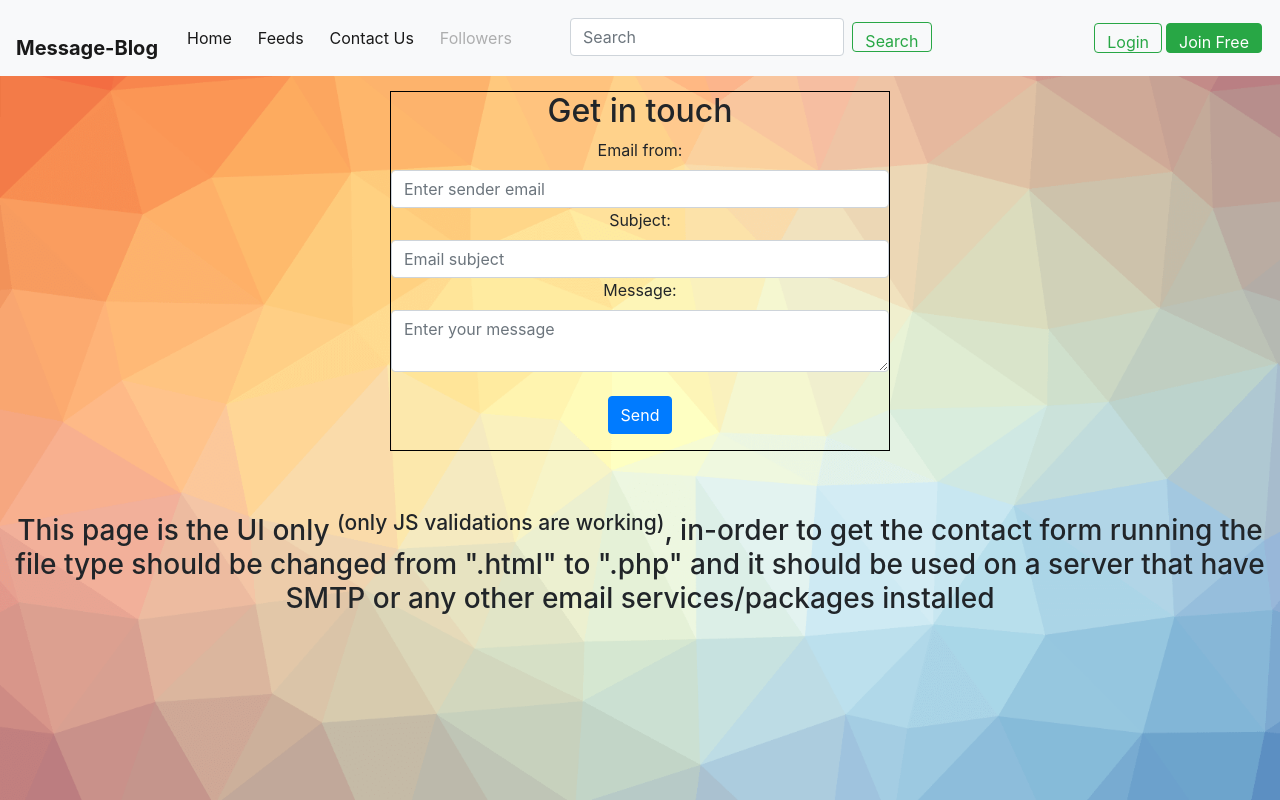
After one commit to sxaxmz/message-blog, a PHP site: page /contactForm.html in a window 1280 px wide. The commit adds this page. Run offline with PHP 8.4, Linux system fonts and the light colour scheme.

Commit message:
UI Adjustments, Contact form

```diff
--- /dev/null
+++ b/contactForm.html
@@ -0,0 +1,174 @@
+<!--
+<?php
+/** REQUIRE RUNNING SERVER WITH SMTP OR EMAIL SERVICES/PACKAGE INSTALLED**/
+$emailTo = "noreply@firstwebpage3.com";
+$emailFrom = $_POST['emailFrom'];
+$emailSubject = $_POST['subject'];
+$emailMsg = $_POST['msg'];
+
+$error = "";
+$missing = "";
+$emailSuccess = "";
+$emailFail = "";
+
+if ($_POST) {
+
+if (filter_var($emailFrom, FILTER_VALIDATE_EMAIL) === false) {
+ $error .= "<p>".$emailFrom." is considered Invalid.</p>";
+}
+
+
+if (!$emailSubject) {
+  $missing .=  "<p>Subject is empty</p>";
+}
+if (!$emailMsg) {
+  $missing .=  "<p>Message is empty<p/>";
+}
+if (!$emailFrom) {
+  $missing .=  "<p>Email From is empty</p>";
+}
+
+if ($error != "") {
+  $error = '<div class="alert alert-danger" role="alert"> <p> There are some missing field(s): </p>'.$error.' </div>';
+}
+
+if ($missing != "") {
+  $missing = '<div class="alert alert-warning" role="alert"> <p> There are some error(s): </p> '.$missing.' </div>';
+}
+
+if ($error == "" && $missing == "") {
+
+ if ( mail ($emailFrom, $emailTo, $emailSubject, $emailMsg) ) {
+ $emailSuccess .= '<div class="alert alert-success ">Email Sent Successfully</div>';
+ } else {
+ $emailFail .= '<div class="alert alert-danger ">Failed to send the email</div>';
+ }
+
+}
+
+}
+?> -->
+
+<!-- This page is the UI only, in-order to get the contact form running the file type should be changed from ".html" to ".php"-->
+<!-- and it should be used on a server that have SMTP or any other email services/packages installed -->
+
+<html>
+<head>
+  <meta charset="utf-8">
+  <title> Contact Form </title>
+  <link rel="stylesheet" type="text/css" href="style.css">
+
+  <script src="https://ajax.googleapis.com/ajax/libs/jquery/3.3.1/jquery.min.js"></script>
+
+<!-- Bootstrap CSS -->
+    <link rel="stylesheet" href="https://stackpath.bootstrapcdn.com/bootstrap/4.1.0/css/bootstrap.min.css" integrity="sha384-9gVQ4dYFwwWSjIDZnLEWnxCjeSWFphJiwGPXr1jddIhOegiu1FwO5qRGvFXOdJZ4" crossorigin="anonymous">
+
+
+
+</head>
+  <body>
+
+    <nav class="navbar navbar-expand-lg navbar-light sticky-top bg-light">
+  <a class="navbar-brand logo" href="index.html">Message-Blog</a>
+  <button class="navbar-toggler" type="button" data-toggle="collapse" data-target="#navbarSupportedContent" aria-controls="navbarSupportedContent" aria-expanded="false" aria-label="Toggle navigation">
+    <span class="navbar-toggler-icon"></span>
+  </button>
+
+  <div class="collapse navbar-collapse" id="navbarSupportedContent">
+    <ul class="navbar-nav mr-auto">
+      <li class="nav-item active menu-item">
+        <a class="nav-link" href="landing.html">Home </a>
+      </li>
+      <li class="nav-item active menu-item">
+        <a class="nav-link" href="index.html">Feeds </a>
+      </li>
+       <li class="nav-item active menu-item">
+        <a class="nav-link" href="#">Contact Us </a>
+      </li>
+      <li class="nav-item menu-item">
+        <a class="nav-link disabled" href="#">Followers</a>
+      </li>
+      <li >
+      <li class="nav-item">
+      <form class="form-inline my-2 my-lg-0 search-section">
+      <input class="form-control mr-sm-2" type="search" placeholder="Search" aria-label="Search">
+      <button class="btn btn-outline-success my-2 my-sm-0" type="submit">Search</button>
+    </form>
+  </li>
+    </ul>
+
+
+    <form class="form-inline my-2 my-lg-0" action="login.html">
+      <button class="btn btn-outline-success my-2 my-sm-0 top-links">Login</button>
+    </form>
+    <form class="form-inline my-2 my-lg-0" action="signup.html">
+      <button class="btn btn-success my-2 my-sm-0 top-links" href="login.html">Join Free</button>
+      </form>
+  </div>
+</nav>
+
+
+
+    <div class="container-contact">
+      <h2> Get in touch </h2>
+
+      <div id="error" > <?php echo $error; ?> </div>
+      <div id="missing" > <?php echo $missing; ?> </div>
+      <div id="emailRespond"> <?php echo $emailSuccess.$emailFail; ?> </div>
+
+    <form method="post">
+      <label>Email from:</label><input id="emailFrom" type="text" class="form-control" name="emailFrom" placeholder="Enter sender email">
+      <label>Subject: </label><input id="emailSubject" type="text" class="form-control" name="subject" placeholder="Email subject">
+      <label>Message: </label><textarea id="emailMsg" type="text" class="form-control" row="5" name="msg" placeholder="Enter your message"></textarea>
+      <br>
+      <button id="sendEmail" type="submit" class="btn btn-primary">Send </button>
+    </form>
+    </div>
+
+    <br><br>
+    <h3 style="text-align: center;"> This page is the UI only <sup>(only JS validations are working)</sup>, in-order to get the contact form running the file type should be changed from ".html" to ".php" and it should be used on a server that have SMTP or any other email services/packages installed</h3>
+
+      <script src="https://cdnjs.cloudflare.com/ajax/libs/popper.js/1.14.3/umd/popper.min.js" integrity="sha384-ZMP7rVo3mIykV+2+9J3UJ46jBk0WLaUAdn689aCwoqbBJiSnjAK/l8WvCWPIPm49" crossorigin="anonymous"></script>
+<script src="https://stackpath.bootstrapcdn.com/bootstrap/4.1.1/js/bootstrap.min.js" integrity="sha384-smHYKdLADwkXOn1EmN1qk/HfnUcbVRZyYmZ4qpPea6sjB/pTJ0euyQp0Mk8ck+5T" crossorigin="anonymous"></script>
+
+    <script type='text/javascript'>
+      var errormsg = "";
+      var fieldMissing = "";
+
+	function isEmail(email) {
+    var regex = /^([a-zA-Z0-9_.+-])+\@(([a-zA-Z0-9-])+\.)+([a-zA-Z0-9]{2,4})+$/;
+    return regex.test(email);
+    }
+      $("form").submit(function (e) {
+
+
+        if (isEmail($("#emailFrom").val()) == false) {
+          errormsg += "<p>Invalid <Strong>Email From</strong> address!</p>";
+        }
+        if ($("#emailFrom").val() == "") {
+          fieldMissing += "<p>Email From </p>";
+        }
+        if ($("#emailSubject").val() == ""){
+          fieldMissing += "<p>Subject </p>";
+        }
+        if ($("#emailMsg").val() == "") {
+          fieldMissing += "<p>Message </p>";
+        }
+
+        if (fieldMissing != "" ){
+          $("#missing").html('<div class="alert alert-warning" role="alert"> <p> There are some missing field(s): </p>'+fieldMissing +' </div>');
+
+        e.preventDefault();
+      }
+          if (errormsg != "") {
+          $("#error").html('<div class="alert alert-danger" role="alert"> <p> There are some error(s): </p>'+errormsg +' </div>');
+
+           e.preventDefault();
+         }
+        fieldMissing = "";
+        errormsg = "";
+
+    });
+    </script>
+  </body>
+</html>
--- a/style.css
+++ b/style.css
@@ -39,7 +39,7 @@
 		}
 
 		#post-section {
-		margin: 0 auto;
+		margin: 10px auto;
 		width: 600px;
 		opacity: 0.8;
 		}
@@ -157,7 +157,11 @@
 		}
 
 		body {
-			background-image: url("images/pattern3.png");
+		  background: url("images/pattern3.png") no-repeat center center fixed;
+          -webkit-background-size: cover;
+          -moz-background-size: cover;
+          -o-background-size: cover;
+          background-size: cover;
 		}
 
 		.login-form {
@@ -277,3 +281,28 @@
 			height: 30px;
 			width: 80px;
 		}
+
+		.container-contact {
+        text-align: center;
+        margin: 15px auto;
+        border: 1px #000000 solid;
+        width: 500px;
+        }
+
+       .contactForm label {
+       margin: 5px;
+       float: left;
+       }
+
+      .contactForm input {
+       padding: 5px;
+       }
+
+      .hidden {
+        display: none;
+      }
+
+     .bold {
+      font-weight: Bold;
+       font-size:16px;
+     }
```
Also changed, not shown: index.html (+5 -2 lines), landing.html (+5 -2 lines), login.html (+6 -3 lines), README.md.
